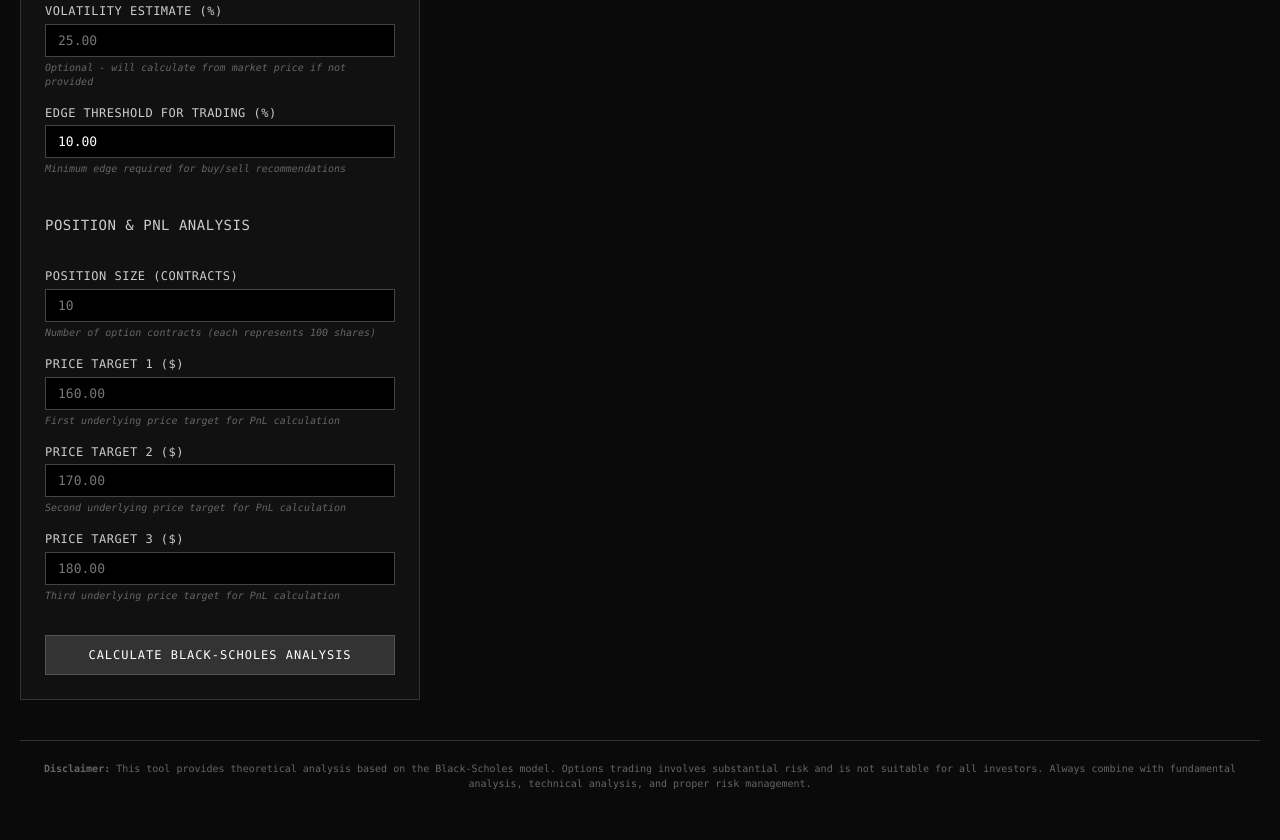
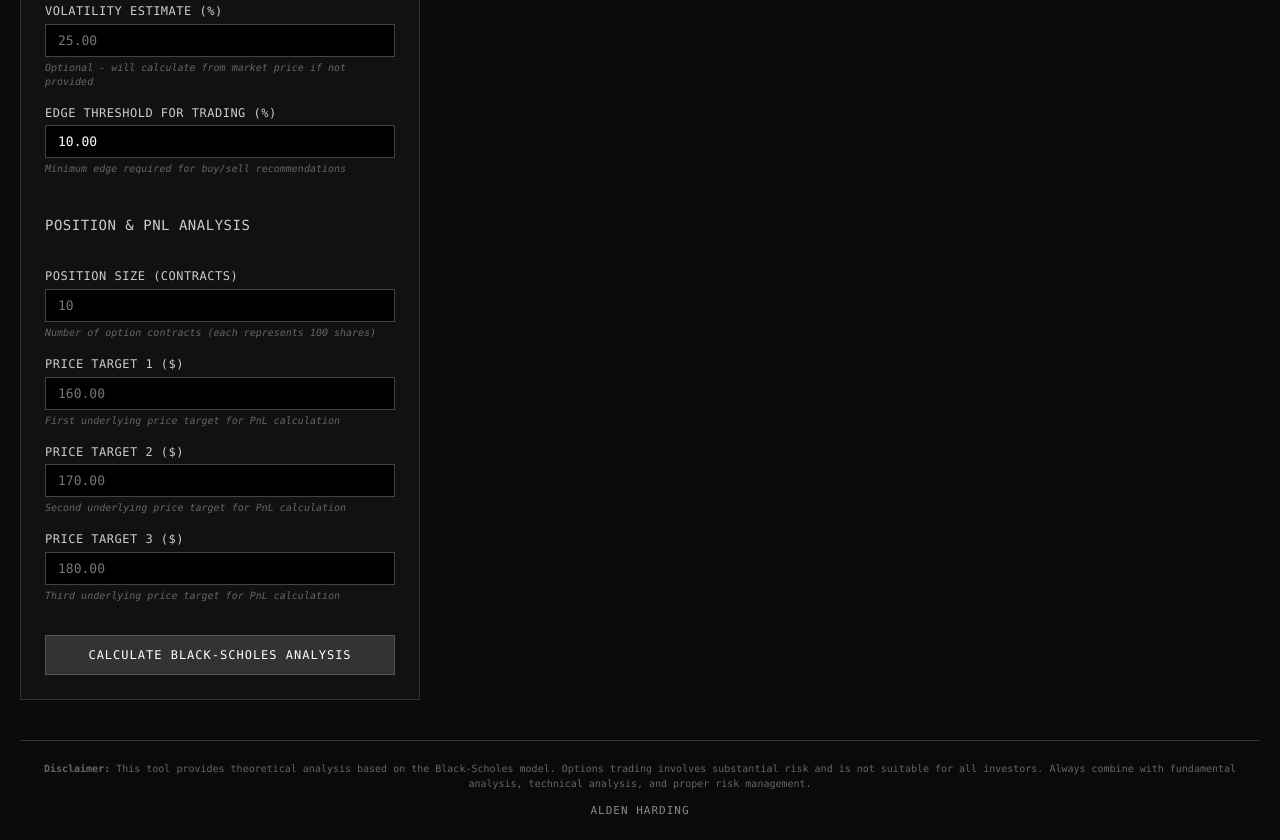
Before and after one commit to 333Alden333/black-scholes-web-interface, a plain HTML site: page index.html in a window 1280 px wide. Shown: the part 905-1745 px from the top of the page. Before the commit the page ends 1716 px from the top, so only its background shows below. Drawn offline with Linux system fonts and the light colour scheme.

Commit message:
Add author name to footer
- Add 'Alden Harding' centered beneath disclaimer
- Style with uppercase, letter spacing, and technical aesthetic
- Maintains consistent monospace typography and color scheme

```diff
--- a/index.html
+++ b/index.html
@@ -233,6 +233,7 @@
 
         <footer class="footer">
             <p><strong>Disclaimer:</strong> This tool provides theoretical analysis based on the Black-Scholes model. Options trading involves substantial risk and is not suitable for all investors. Always combine with fundamental analysis, technical analysis, and proper risk management.</p>
+            <p class="author">Alden Harding</p>
         </footer>
     </div>
 
--- a/styles.css
+++ b/styles.css
@@ -402,6 +402,15 @@ body {
     line-height: 1.5;
 }
 
+.footer .author {
+    margin-top: 12px;
+    font-size: 11px;
+    color: #888;
+    font-weight: 400;
+    letter-spacing: 1px;
+    text-transform: uppercase;
+}
+
 /* Responsive design */
 @media (max-width: 900px) {
     .main-content {
```
